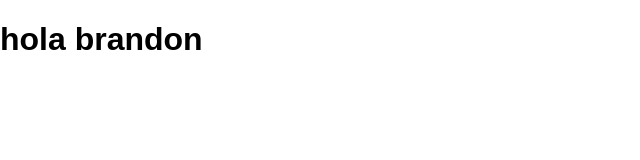
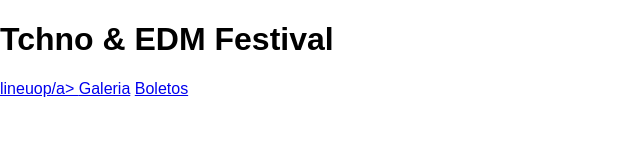
Before and after one commit to BrandonGS22b/Music-Festival, a website: page index.html in a window 1280 px wide. Shown: the whole page, without its empty margins (0-640 px from the left). Drawn offline with nearby package versions, Linux system fonts and the light colour scheme; files that its build step writes are made by us from their sources.

Commit message:
update readme

```diff
--- a/gulpfile.js
+++ b/gulpfile.js
@@ -19,8 +19,7 @@ export function css(done){
 //implementamos el whatch para no estar levantando a cada rato el servicio
 export function dev(){
     console.log('Iniciando watch para cambios en SCSS...');
-    watch('src/scss/**/*.scss', css); //bucamos el archivo y llamamos la function css que esta arriba
-
+    watch('src/scss/**/*.scss', css); //buscamos el archivo y llamamos la function css que esta arriba
     //ese patron me permite bucar todo los archivos con ** y despues del /* me busca todos los archivos con .css
 }
 
--- a/index.html
+++ b/index.html
@@ -7,7 +7,21 @@
     <link rel="stylesheet" href="./build/css/app.css" >
 </head>
 <body>
-    <h1> hola brandon</h1>
+    <header class="header">
+        <div class="contenedor" contenido-header>
+            <h1>Tchno & EDM Festival</h1>
+            <nav class="navegacion-principal">
+                <a href="#">lineuop/a>
+                <a href="#">Galeria</a>
+                <a href="#">Boletos</a>
 
+
+            </nav>
+
+
+
+        </div>
+
+    </header>
 </body>
 </html>
```
Also changed, not shown: README.md.
